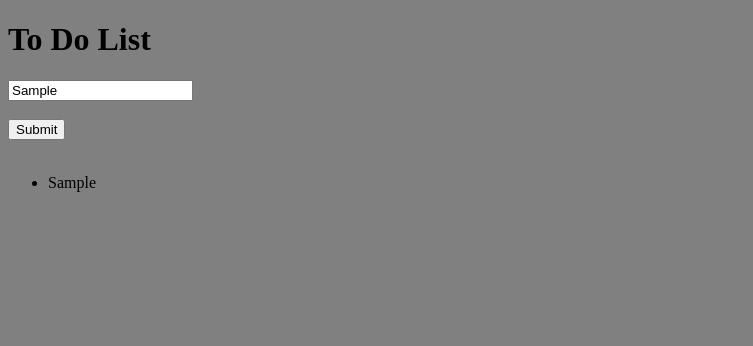
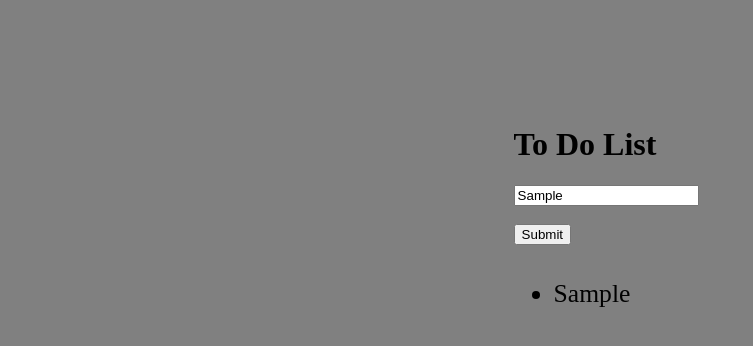
Before and after one commit to DerekDanielson/ToDo, a plain HTML site: page index.html in a window 1280 px wide. Both pictures are taken after typing "Sample" into the empty fields and a click on the button "Submit". Shown: the whole page, without its empty margins (0-753 px from the left). Drawn offline with Linux system fonts and the light colour scheme.

Commit message:
Changed font size

```diff
--- a/style.css
+++ b/style.css
@@ -2,8 +2,11 @@ body {
     background-color: gray;
 }
 
-/*#container {
-    border: 1px solid black;
-    padding: 5px;
-    margin-right: 90%;
-}*/
+#container {
+    margin-left: 40%;
+    margin-top: 10%;
+}
+
+li {
+    font-size: 1.6rem;
+}
```
